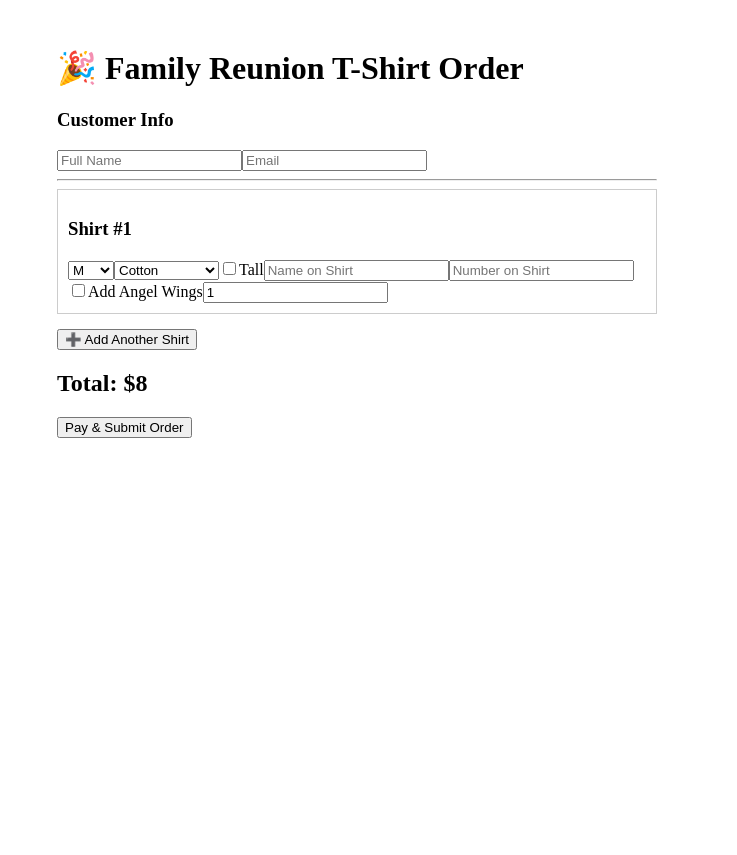
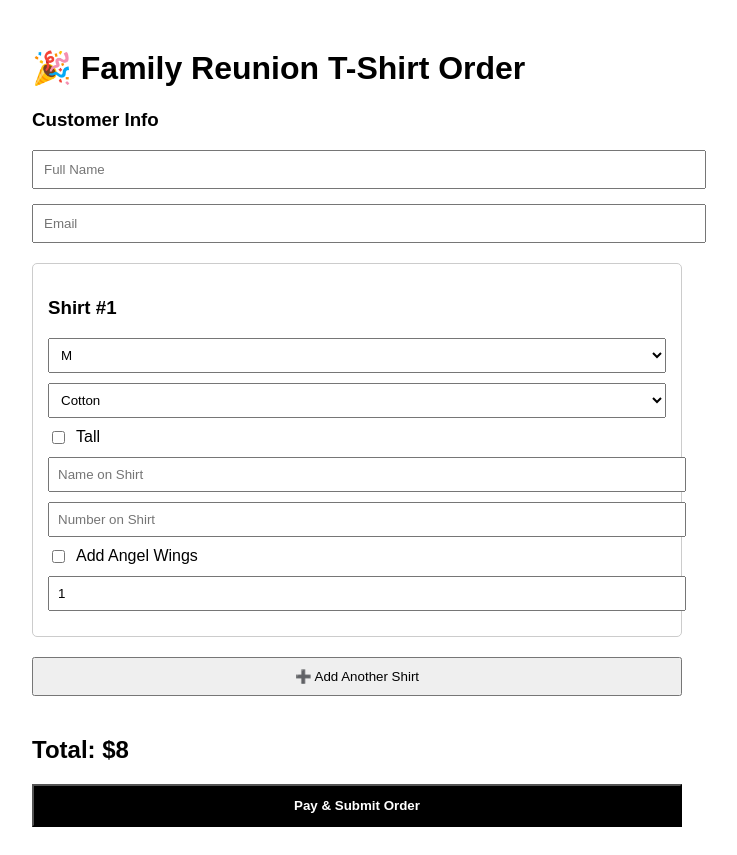
Before and after one commit to beccann/family-tshirt-app, a Next.js app: page / in a window 1280 px wide. Shown: the whole page, without its empty margins (283-1020 px from the left). Before the commit the page ends 800 px from the top, so only its background shows below. Built offline with nearby package versions, Linux system fonts and the light colour scheme.

Commit message:
Update index.js

```diff
--- a/pages/index.js
+++ b/pages/index.js
@@ -1,8 +1,6 @@
 import { useState } from "react";
 
 export default function TshirtOrderApp() {
-
-  // ✅ MULTIPLE SHIRTS
   const [shirts, setShirts] = useState([
     {
       size: "M",
@@ -20,7 +18,6 @@ export default function TshirtOrderApp() {
     email: ""
   });
 
-  // ✅ PRICING
   const PRICING = {
     baseCotton: 8,
     softFeel: 3,
@@ -41,7 +38,6 @@ export default function TshirtOrderApp() {
     }
   };
 
-  // ✅ CALCULATE TOTAL
   const calculateTotal = () => {
     return shirts.reduce((grandTotal, form) => {
       let total = PRICING.baseCotton;
@@ -63,13 +59,12 @@ export default function TshirtOrderApp() {
       if (form.personalizationNumber) total += PRICING.personalization.number;
       if (form.personalizationWings) total += PRICING.personalization.wings;
 
-      return grandTotal + (total * form.quantity);
+      return grandTotal + total * form.quantity;
     }, 0);
   };
 
   const total = calculateTotal();
 
-  // ✅ ADD SHIRT
   const addShirt = () => {
     setShirts([
       ...shirts,
@@ -85,16 +80,13 @@ export default function TshirtOrderApp() {
     ]);
   };
 
-  // ✅ UPDATE SHIRT
   const updateShirt = (index, field, value) => {
     const updated = [...shirts];
     updated[index][field] = value;
     setShirts(updated);
   };
 
-  // ✅ SUBMIT
   const handleSubmit = async () => {
-    try {
     const response = await fetch("/api/create-checkout", {
       method: "POST",
       headers: {
@@ -110,99 +102,131 @@ export default function TshirtOrderApp() {
       })
     });
 
-      if (!response.ok) {
-        alert("Request failed: " + response.status);
-        return;
-      }
-
     const data = await response.json();
-
-      if (!data.url) {
-        alert("No Stripe URL returned");
-        return;
-      }
-
     window.location.href = data.url;
-
-    } catch (error) {
-      console.error(error);
-      alert("Something went wrong");
-    }
   };
 
   return (
-    <div style={{ maxWidth: "600px", margin: "auto", padding: "20px" }}>
+    <div
+      style={{
+        maxWidth: "650px",
+        margin: "auto",
+        padding: "20px",
+        fontFamily: "Arial"
+      }}
+    >
       <h1>🎉 Family Reunion T-Shirt Order</h1>
 
       <h3>Customer Info</h3>
 
+      <div style={{ marginBottom: "15px" }}>
         <input
           placeholder="Full Name"
           value={customer.name}
-        onChange={(e) => setCustomer({ ...customer, name: e.target.value })}
+          onChange={(e) =>
+            setCustomer({ ...customer, name: e.target.value })
+          }
+          style={{ width: "100%", padding: "10px" }}
         />
+      </div>
 
+      <div style={{ marginBottom: "20px" }}>
         <input
           placeholder="Email"
           value={customer.email}
-        onChange={(e) => setCustomer({ ...customer, email: e.target.value })}
+          onChange={(e) =>
+            setCustomer({ ...customer, email: e.target.value })
+          }
+          style={{ width: "100%", padding: "10px" }}
         />
-
-      <hr />
+      </div>
 
       {shirts.map((shirt, index) => (
-        <div key={index} style={{ border: "1px solid #ccc", padding: "10px", marginBottom: "15px" }}>
+        <div
+          key={index}
+          style={{
+            border: "1px solid #ccc",
+            padding: "15px",
+            marginBottom: "20px",
+            borderRadius: "5px"
+          }}
+        >
           <h3>Shirt #{index + 1}</h3>
 
+          <div style={{ marginBottom: "10px" }}>
             <select
               value={shirt.size}
               onChange={(e) => updateShirt(index, "size", e.target.value)}
+              style={{ width: "100%", padding: "8px" }}
             >
-            {["S","M","L","XL","2XL","3XL","4XL","5XL"].map(s => (
+              {["S", "M", "L", "XL", "2XL", "3XL", "4XL", "5XL"].map((s) => (
                 <option key={s}>{s}</option>
               ))}
             </select>
+          </div>
 
+          <div style={{ marginBottom: "10px" }}>
             <select
               value={shirt.type}
               onChange={(e) => updateShirt(index, "type", e.target.value)}
+              style={{ width: "100%", padding: "8px" }}
             >
               <option>Cotton</option>
               <option>Ladies Cotton</option>
               <option>Soft Feel</option>
               <option>Dry Fit</option>
             </select>
+          </div>
 
-          <label>
+          <div style={{ marginBottom: "10px" }}>
+            <label style={{ display: "flex", gap: "8px" }}>
               <input
                 type="checkbox"
                 checked={shirt.isTall}
-              onChange={(e) => updateShirt(index, "isTall", e.target.checked)}
+                onChange={(e) =>
+                  updateShirt(index, "isTall", e.target.checked)
+                }
               />
               Tall
             </label>
+          </div>
 
+          <div style={{ marginBottom: "10px" }}>
             <input
               placeholder="Name on Shirt"
               value={shirt.personalizationName}
-            onChange={(e) => updateShirt(index, "personalizationName", e.target.value)}
+              onChange={(e) =>
+                updateShirt(index, "personalizationName", e.target.value)
+              }
+              style={{ width: "100%", padding: "8px" }}
             />
+          </div>
 
+          <div style={{ marginBottom: "10px" }}>
             <input
               placeholder="Number on Shirt"
               value={shirt.personalizationNumber}
-            onChange={(e) => updateShirt(index, "personalizationNumber", e.target.value)}
+              onChange={(e) =>
+                updateShirt(index, "personalizationNumber", e.target.value)
+              }
+              style={{ width: "100%", padding: "8px" }}
             />
+          </div>
 
-          <label>
+          <div style={{ marginBottom: "10px" }}>
+            <label style={{ display: "flex", gap: "8px" }}>
               <input
                 type="checkbox"
                 checked={shirt.personalizationWings}
-              onChange={(e) => updateShirt(index, "personalizationWings", e.target.checked)}
+                onChange={(e) =>
+                  updateShirt(index, "personalizationWings", e.target.checked)
+                }
               />
               Add Angel Wings
             </label>
+          </div>
 
+          <div style={{ marginBottom: "10px" }}>
             <input
               type="number"
               min="1"
@@ -210,17 +234,35 @@ export default function TshirtOrderApp() {
               onChange={(e) =>
                 updateShirt(index, "quantity", parseInt(e.target.value) || 1)
               }
+              style={{ width: "100%", padding: "8px" }}
             />
+          </div>
         </div>
       ))}
 
-      <button onClick={addShirt}>
+      <button
+        onClick={addShirt}
+        style={{
+          marginBottom: "20px",
+          padding: "10px",
+          width: "100%"
+        }}
+      >
         ➕ Add Another Shirt
       </button>
 
       <h2>Total: ${total}</h2>
 
-      <button onClick={handleSubmit}>
+      <button
+        onClick={handleSubmit}
+        style={{
+          padding: "12px",
+          width: "100%",
+          background: "black",
+          color: "white",
+          fontWeight: "bold"
+        }}
+      >
         Pay & Submit Order
       </button>
     </div>
```
Lines whose indentation alone changed are shown as unchanged.
